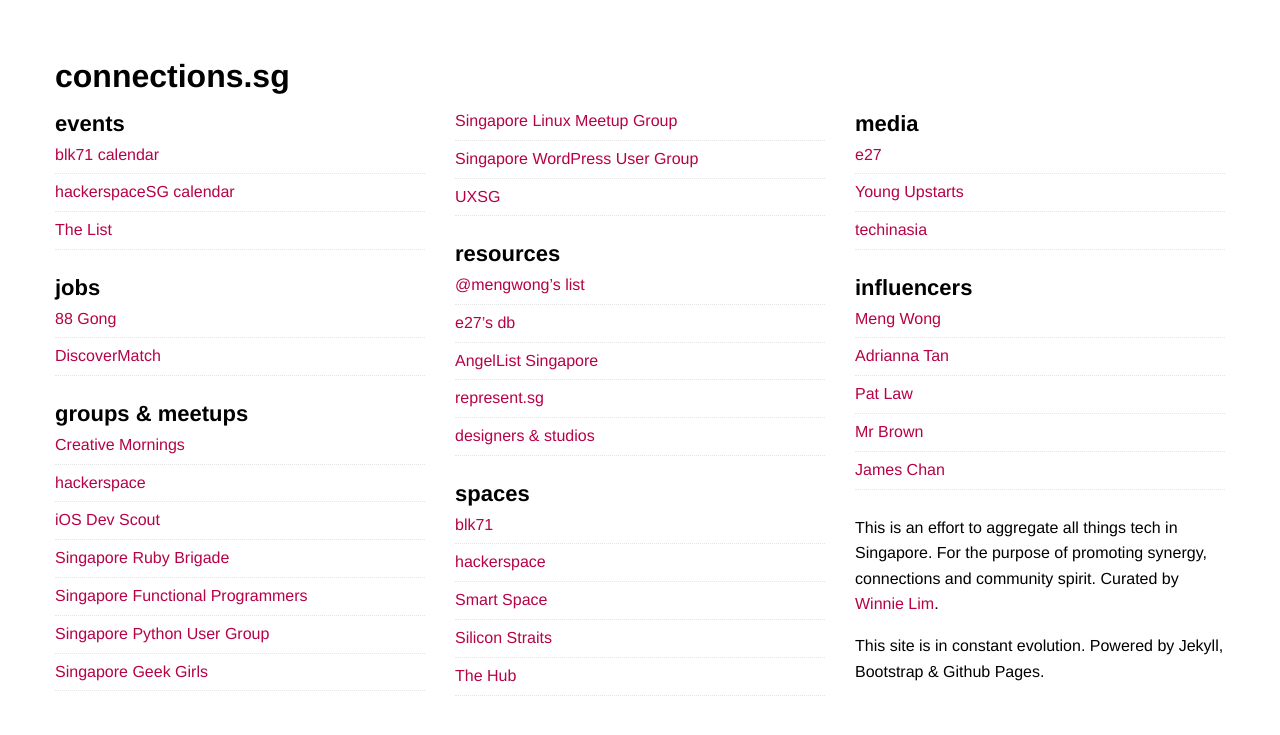
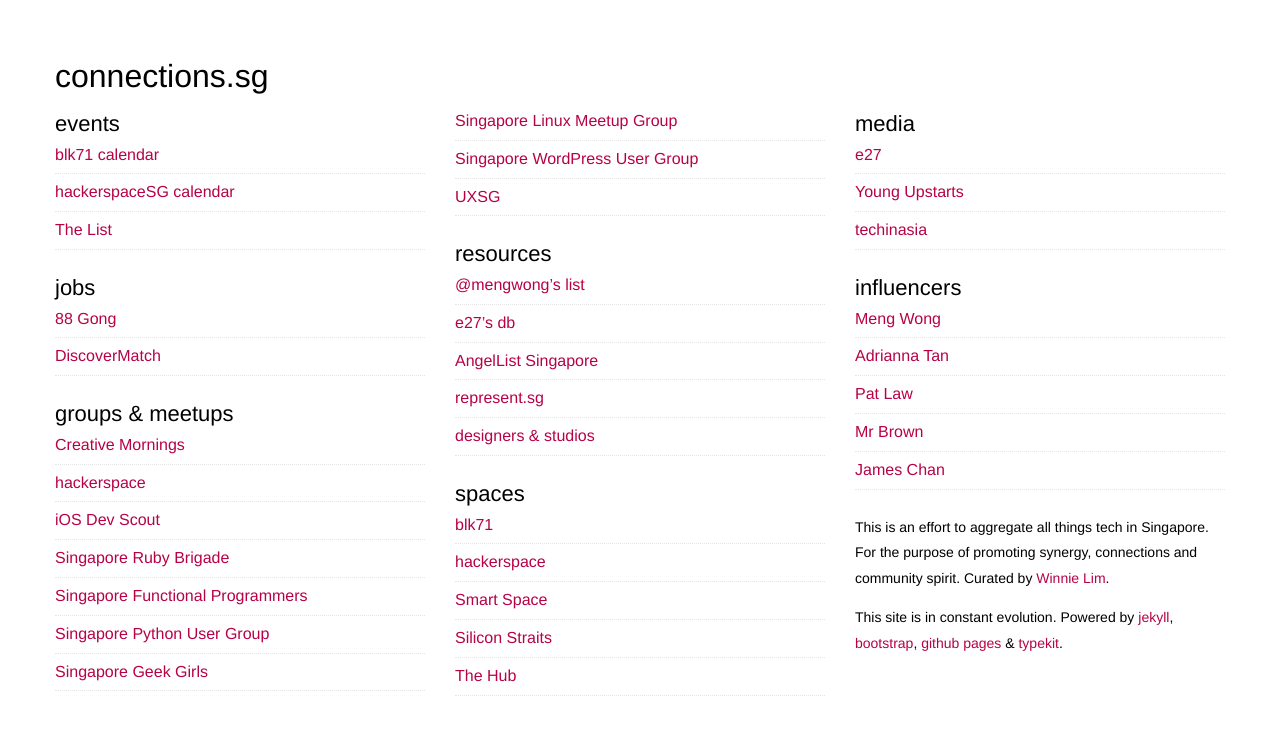
Before and after one commit to wynlim/connections.sg, a Jekyll site: the page built from index.html, in a window 1280 px wide. Shown: the top 735 px of the page. Built offline with Jekyll 4.4.1, drawn with Linux system fonts in a browser that asks for light colours; Markdown is read by kramdown in place of the engine named in the settings.

Commit message:
Updating footer content.

```diff
--- a/_layouts/connections.html
+++ b/_layouts/connections.html
@@ -25,7 +25,7 @@
             <footer>
               <p>This is an effort to aggregate all things tech in Singapore. For the purpose of promoting synergy, connections and community spirit. Curated by <a href="http://winnielim.org">Winnie Lim</a>.</p>
 
-              <p>This site is in constant evolution. Powered by Jekyll, Bootstrap & Github Pages.</p>
+              <p>This site is in constant evolution. Powered by <a href="http://jekyllrb.com/">jekyll</a>, <a href="http://getbootstrap.com">bootstrap</a>, <a href="http://pages.github.com/">github pages</a> &amp; <a href="http://typekit.com">typekit</a>.</p>
             </footer>
 
         </div>
--- a/css/connections.css
+++ b/css/connections.css
@@ -856,6 +856,11 @@
   font-size: 16px;
   line-height: 1.6em;
 }
+h1,
+h2,
+h3 {
+  font-weight: normal;
+}
 a {
   text-decoration: none;
   color: #b70246;
@@ -889,6 +894,9 @@
   line-height: 1.3em;
   border-bottom: 1px dotted rgba(0, 0, 0, 0.1);
 }
+footer {
+  font-size: 14px;
+}
 @media (max-width: 992px) {
   .page-content {
     -webkit-column-count: 2;
```
Also changed, not shown: less/connections.less (+8 -0 lines).
